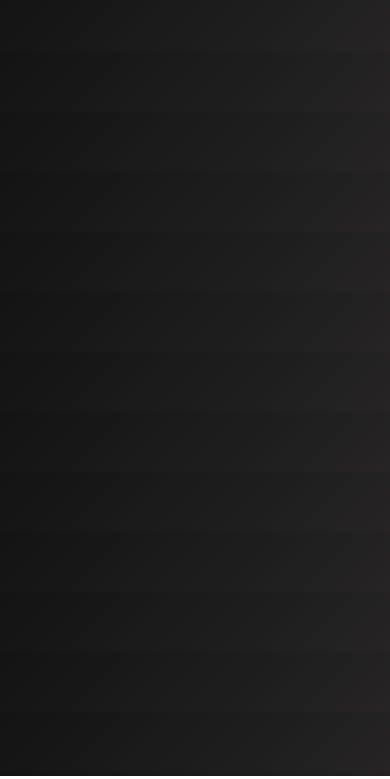
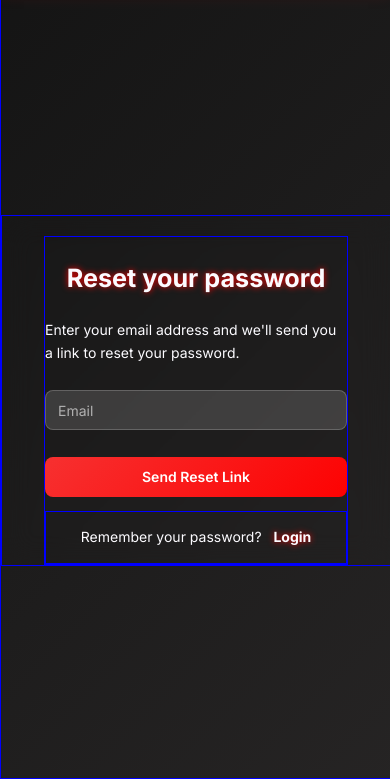
Before and after one commit to yeowy/aonix, a plain HTML site: page pages/password_reset.html in a window 390 px wide. Shown: the part 68-847 px from the top of the page. Drawn offline with Linux system fonts and the light colour scheme; no server answers.

Commit message:
added password reset feature and optimization for mobile

```diff
--- /dev/null
+++ b/javascript/password_reset.js
@@ -0,0 +1,30 @@
+import { auth } from './firebase-config.js';
+import { sendPasswordResetEmail } from 'https://www.gstatic.com/firebasejs/10.7.1/firebase-auth.js';
+
+const resetForm = document.getElementById('password-reset-form');
+const resetEmail = document.getElementById('reset-email');
+const resetButton = document.getElementById('reset-button');
+const resetError = document.getElementById('reset-error');
+
+resetButton.addEventListener('click', async (e) => {
+    e.preventDefault();
+    const email = resetEmail.value;
+
+    try {
+        await sendPasswordResetEmail(auth, email);
+        // Show success message
+        resetError.style.color = '#4caf50';
+        resetError.textContent = 'Password reset email sent! Check your inbox.';
+
+        // Clear the form
+        resetEmail.value = '';
+
+        // Redirect after 3 seconds
+        setTimeout(() => {
+            window.location.href = '/aonix/pages/login.html';
+        }, 3000);
+    } catch (error) {
+        resetError.style.color = '#ff4d4d';
+        resetError.textContent = error.message;
+    }
+});
--- a/pages/password_reset.html
+++ b/pages/password_reset.html
@@ -10,15 +10,34 @@
         <link rel="stylesheet" href="/aonix/stylesheets/variable.css" />
         <link rel="stylesheet" href="/aonix/stylesheets/login.css" />
         <link rel="stylesheet" href="/aonix/stylesheets/store.css" />
+        <link rel="stylesheet" href="/aonix/stylesheets/password_reset.css" />
         <title>aonix</title>
     </head>
     <body>
         <header></header>
+        <div class="section-1">
+            <div class="password-reset-container">
+                <div id="password-reset-form">
+                    <h2 class="login">Reset your password</h2>
+                    <p class="reset-instructions">Enter your email address and we'll send you a link to reset your password.</p>
+                    <input type="email" id="reset-email" placeholder="Email" required />
+                    <button id="reset-button" class="button">Send Reset Link</button>
+                    <p id="reset-error" class="error"></p>
+                    <div class="register-wrapper">
+                        <p>Remember your password? &nbsp;
+                            <a href="/aonix/pages/login.html" class="register-link">Login</a>
+                        </p>
+                    </div>
+                </div>
+            </div>
+        </div>
 
         <script type="module" src="/aonix/javascript/base.js"></script>
         <script src="https://code.iconify.design/iconify-icon/2.1.0/iconify-icon.min.js"></script>
         <script type="module" src="/aonix/javascript/app.js"></script>
         <script src="/aonix/javascript/search.js"></script>
         <script type="module" src="/aonix/javascript/store.js"></script>
+        <script type="module" src="/aonix/javascript/firebase-config.js"></script>
+        <script type="module" src="/aonix/javascript/password_reset.js"></script>
     </body>
 </html>
--- a/stylesheets/base.css
+++ b/stylesheets/base.css
@@ -11,6 +11,11 @@ html {
     margin-right: auto;
     padding-left: 0.5rem;
     padding-right: 0.5rem;
+}
+
+.section-1 {
+    height: 93vh;
+    width: 100%;
 }
 
 /* ALIGNMENT */
--- /dev/null
+++ b/stylesheets/password_reset.css
@@ -0,0 +1,43 @@
+.section-1 {
+    display: flex;
+    justify-content: center;
+    align-items: center;
+}
+.password-reset-container {
+    backdrop-filter: blur(15px);
+    -webkit-backdrop-filter: blur(15px);
+    padding: 35px;
+    padding-top: 0;
+    max-width: 320px;
+    padding: 20px 3em;
+    margin: 10px auto;
+    width: 100%;
+    max-width: 600px;
+    box-sizing: border-box;
+    color: var(--secondary-color);
+    padding-bottom: 0;
+    margin-bottom: 0;
+}
+
+.password-reset-container h2 {
+    font-size: 1.8em;
+    color: var(--secondary-color);
+    filter: drop-shadow(0 0 3px rgba(255, 0, 0, 1));
+}
+
+.password-reset-container input {
+    width: 100%;
+    padding: 12px;
+    margin: 12px 0;
+    margin-top: 12px;
+    margin-bottom: 12px;
+    background: rgba(255, 255, 255, 0.15);
+    border: 1px solid rgba(255, 255, 255, 0.2);
+    border-radius: 8px;
+    box-sizing: border-box;
+    color: #ffffff;
+    font-size: 1em;
+    transition: all 0.3s ease;
+    height: 40px;
+    min-width: 280px;
+}
```
